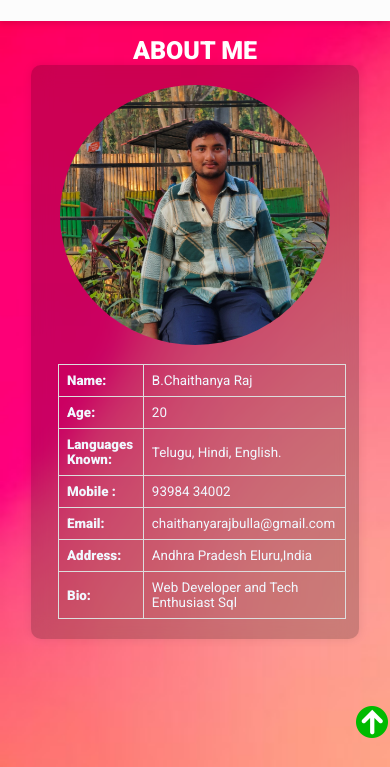
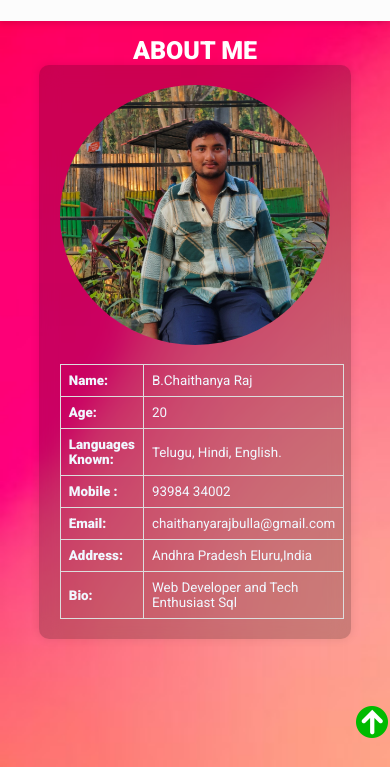
Before and after one commit to Chaithanyarajbulla/Portfolio, a plain HTML site: page index.html in a window 390 px wide. Shown: the part 77-844 px from the top of the page. Drawn offline with nearby package versions, Linux system fonts and the light colour scheme.

Commit message:
Update style.css

```diff
--- a/style.css
+++ b/style.css
@@ -756,7 +756,7 @@ footer {
     border-radius: 10px;
     box-shadow: 0 0 10px rgba(0, 0, 0, 0.1);
     text-align: center;
-    width: 20.5rem;
+    width: 19.5rem;
     justify-content: space-around;
     align-items: center;
     flex-direction: column;
```
